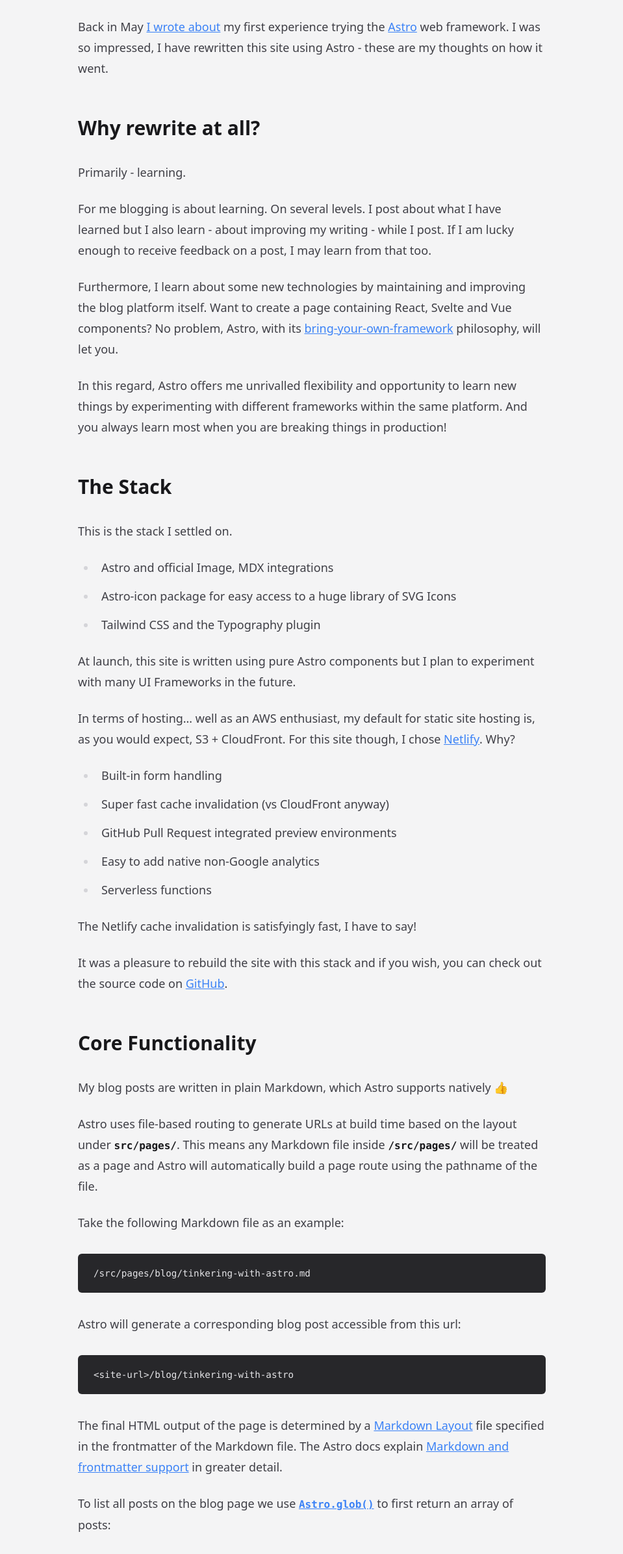
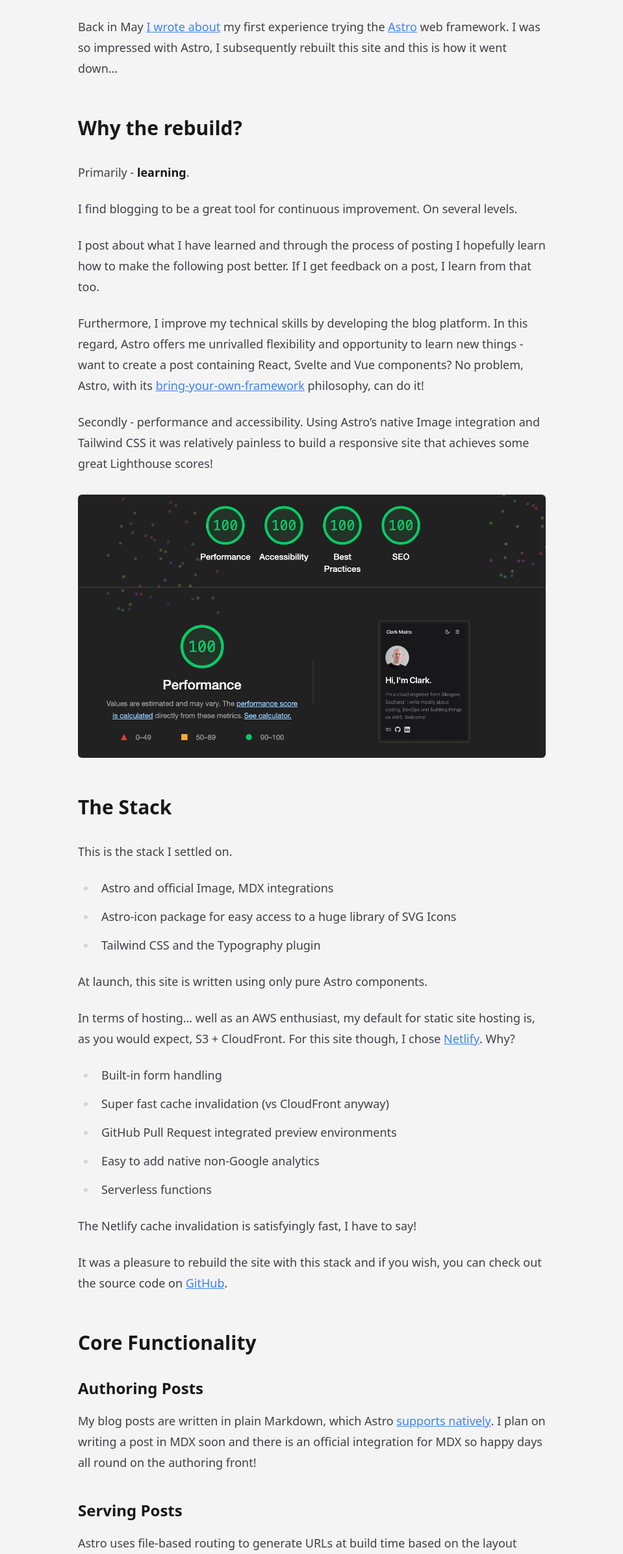
Before and after one commit to clarkmains/clarkmains-site, an Astro site: page /blog/blog-replatform-astro in a window 1280 px wide. Shown: the part 933-3324 px from the top of the page at 65% size, without its empty margins (160-1119 px from the left). Built offline with nearby package versions, Linux system fonts and the light colour scheme; Astro itself is replaced by a stand-in of ours; some packages are replaced by stand-ins of ours.

Commit message:
fix: typos and grammar

```diff
--- a/src/pages/blog/blog-replatform-astro.md
+++ b/src/pages/blog/blog-replatform-astro.md
@@ -13,17 +13,21 @@
 description: How I rebuilt my personal site and blog using Astro, Tailwind CSS and Netlify
 ---
 
-Back in May [I wrote about](/blog/tinkering-with-astro) my first experience trying the [Astro](https://astro.build/) web framework. I was so impressed, I have rewritten this site using Astro - these are my thoughts on how it went.
+Back in May [I wrote about](/blog/tinkering-with-astro) my first experience trying the [Astro](https://astro.build/) web framework. I was so impressed with Astro, I subsequently rebuilt this site and this is how it went down..
 
-## Why rewrite at all?
+## Why the rebuild?
 
-Primarily - learning.
+Primarily - **learning**.
 
-For me blogging is about learning. On several levels. I post about what I have learned but I also learn - about improving my writing - while I post. If I am lucky enough to receive feedback on a post, I may learn from that too.
+I find blogging to be a great tool for continuous improvement. On several levels.
 
-Furthermore, I learn about some new technologies by maintaining and improving the blog platform itself. Want to create a page containing React, Svelte and Vue components? No problem, Astro, with its [bring-your-own-framework](https://docs.astro.build/en/core-concepts/framework-components/) philosophy, will let you.
+I post about what I have learned and through the process of posting I hopefully learn how to make the following post better. If I get feedback on a post, I learn from that too.
 
-In this regard, Astro offers me unrivalled flexibility and opportunity to learn new things by experimenting with different frameworks within the same platform. And you always learn most when you are breaking things in production!
+Furthermore, I improve my technical skills by developing the blog platform. In this regard, Astro offers me unrivalled flexibility and opportunity to learn new things - want to create a post containing React, Svelte and Vue components? No problem, Astro, with its [bring-your-own-framework](https://docs.astro.build/en/core-concepts/framework-components/) philosophy, can do it!
+
+Secondly - performance and accessibility. Using Astro's native Image integration and Tailwind CSS it was relatively painless to build a responsive site that achieves some great Lighthouse scores!
+
+![Home page Lighthouse scores](/images/blog-replatform-astro/lighthouse-home.png)
 
 ## The Stack
 
@@ -33,7 +37,7 @@
 - Astro-icon package for easy access to a huge library of SVG Icons
 - Tailwind CSS and the Typography plugin
 
-At launch, this site is written using pure Astro components but I plan to experiment with many UI Frameworks in the future.
+At launch, this site is written using only pure Astro components.
 
 In terms of hosting.. well as an AWS enthusiast, my default for static site hosting is, as you would expect, S3 + CloudFront. For this site though, I chose [Netlify](https://www.netlify.com/). Why?
 
@@ -49,7 +53,11 @@
 
 ## Core Functionality
 
-My blog posts are written in plain Markdown, which Astro supports natively 👍
+### Authoring Posts
+
+My blog posts are written in plain Markdown, which Astro [supports natively](https://docs.astro.build/en/guides/markdown-content/). I plan on writing a post in MDX soon and there is an official integration for MDX so happy days all round on the authoring front!
+
+### Serving Posts
 
 Astro uses file-based routing to generate URLs at build time based on the layout under `src/pages/`. This means any Markdown file inside `/src/pages/` will be treated as a page and Astro will automatically build a page route using the pathname of the file.
 
@@ -97,7 +105,9 @@
 
 Giscus embeds a comments section in your page where visitors (that have a GitHub account) can submit feedback, questions and such. These interactions are stored in a GitHub Discussion in a public GitHub repository of your choice.
 
-I was initially hesitant to use Giscus due to the requirement for a GitHub Account. After mulling it over though my conclusion was - in this community, who _doesn't_ have a GitHub account? Also, I am already directing people to GitHub for my example code, so.. may as well go all in!
+I was initially hesitant to use Giscus due to the requirement for a GitHub Account..
+
+After mulling it over though my conclusion was - in this community, who _doesn't_ have a GitHub account? Also, I am already directing people to GitHub for my example code, so.. may as well go all in!
 
 If you want to see how it looks, well - scroll down to the comments section 😄
 
@@ -146,12 +156,12 @@
 
 ## Final Thoughts
 
-I have some improvements in mind for this site already!
+I have some things in mind for this site already:
 
 - Experiment with MDX when authoring my next blog post
 - Add a Projects page to showcase my side projects
-- Write E2E tests in Cypress
+- Write E2E tests in Cypress (or Playwright)
 
 I really enjoyed using Astro for this project. It is super easy to get something up and running quickly while offering a deep feature set through native integrations and third-party framework add ons.
 
-I was a big fan of [Hugo](https://gohugo.io/) and Astro reminds me of Hugo but with all the modern bells & whistles. I hope you give it a try. Thanks for reading!
+I was a big fan of [Hugo](https://gohugo.io/) and Astro reminds me of Hugo but with all the modern bells & whistles. Thanks for reading, I hope you give Astro a try!
```
